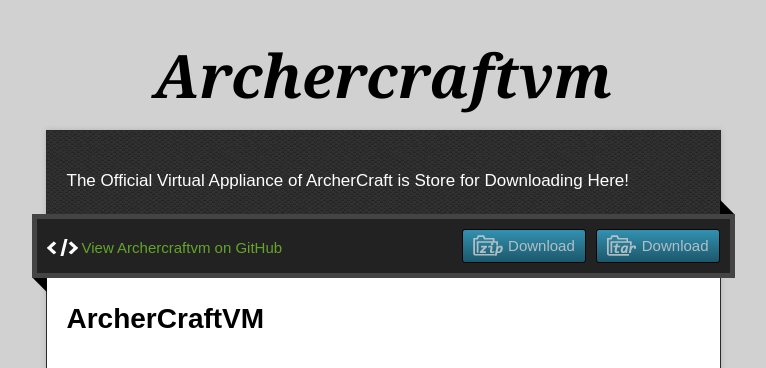
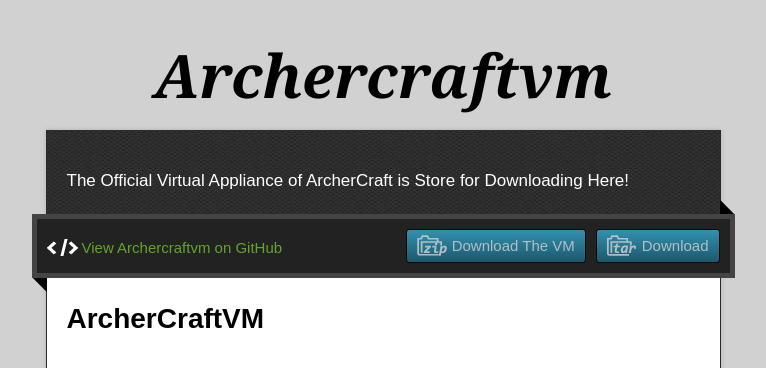
Before and after one commit to ArcherCraftStore/ArcherCraftVM, a plain HTML site: page index.html in a window 1280 px wide. Shown: the top 368 px of the page, without its empty margins (257-1023 px from the left). Drawn offline with nearby package versions, Linux system fonts and the light colour scheme.

Commit message:
Update index.html

```diff
--- a/index.html
+++ b/index.html
@@ -30,7 +30,7 @@
         <div class="download-bar">
         <div class="inner">
           <a href="https://github.com/ArcherCraftStore/ArcherCraftVM/tarball/master" class="download-button tar"><span>Download</span></a>
-          <a href="https://github.com/ArcherCraftStore/ArcherCraftVM/releases/download/1.0/xampp.zip" class="download-button zip"><span>Download</span></a>
+          <a href="https://github.com/ArcherCraftStore/ArcherCraftVM/releases/download/2.0/ArcherVM.zip" class="download-button zip"><span>Download The VM</span></a>
           <a href="https://github.com/ArcherCraftStore/ArcherCraftVM" class="code">View Archercraftvm on GitHub</a>
         </div>
         <span class="blc"></span><span class="trc"></span>
```
